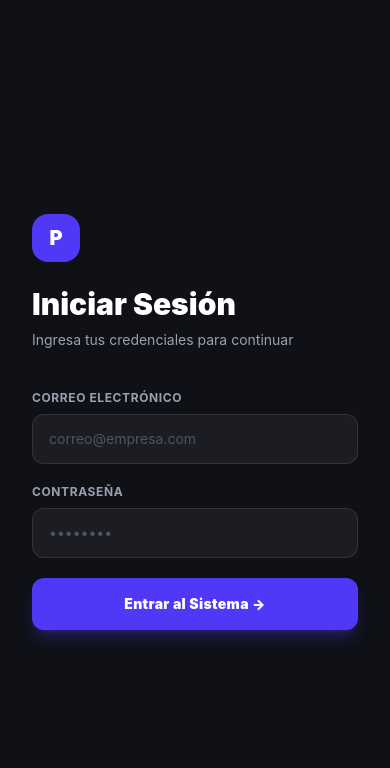
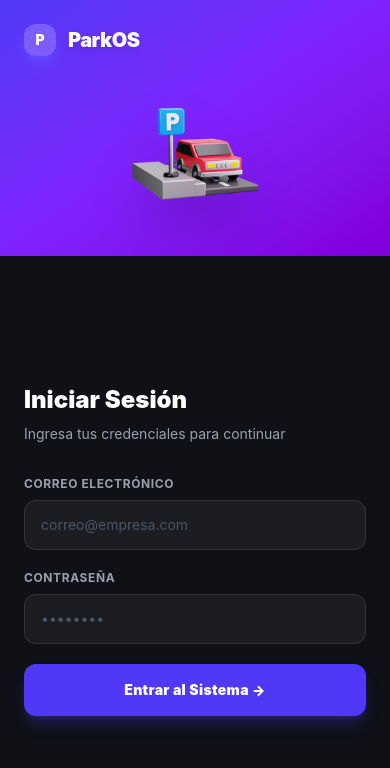
Before and after one commit to RaveenSoftware/ParkOS, a React (Vite) app in the folder frontend/: page /login in a window 390 px wide. Shown: the top 768 px of the page. Built offline with nearby package versions, Linux system fonts and the light colour scheme.

Commit message:
style: make login screen layout fully responsive for mobile devices

```diff
--- a/frontend/src/pages/Login.jsx
+++ b/frontend/src/pages/Login.jsx
@@ -35,26 +35,26 @@ export default function Login() {
   }
 
   return (
-    <div className="min-h-screen bg-[#0f1117] flex">
-      {/* Left panel - Static Illustration */}
-      <div className="hidden lg:flex flex-1 bg-gradient-to-br from-indigo-600 via-violet-600 to-purple-700 flex-col relative overflow-hidden">
+    <div className="min-h-screen bg-[#0f1117] flex flex-col lg:flex-row">
+      {/* Top/Left panel - Static Illustration */}
+      <div className="flex flex-col lg:flex-1 bg-gradient-to-br from-indigo-600 via-violet-600 to-purple-700 relative overflow-hidden shrink-0 min-h-[250px] lg:min-h-0 justify-center">
         {/* Logo overlay */}
-        <div className="absolute top-12 left-12 z-20 flex items-center gap-3">
-          <div className="w-10 h-10 rounded-2xl bg-white/20 flex items-center justify-center text-white font-black text-lg shadow-lg shadow-indigo-500/50">P</div>
-          <span className="text-white font-black text-2xl tracking-tight drop-shadow-md">ParkOS</span>
+        <div className="absolute top-6 left-6 lg:top-12 lg:left-12 z-20 flex items-center gap-3">
+          <div className="w-8 h-8 lg:w-10 lg:h-10 rounded-xl lg:rounded-2xl bg-white/20 flex items-center justify-center text-white font-black text-sm lg:text-lg shadow-lg shadow-indigo-500/50">P</div>
+          <span className="text-white font-black text-xl lg:text-2xl tracking-tight drop-shadow-md">ParkOS</span>
         </div>
 
         {/* 3D Illustration */}
-        <div className="flex-1 flex items-center justify-center p-12 mt-8">
+        <div className="flex-1 flex items-center justify-center p-6 lg:p-12 mt-12 lg:mt-8">
           <img
             src="/login-illustration.png"
             alt="ParkOS Illustration"
-            className="max-w-full max-h-[75%] object-contain drop-shadow-2xl hover:scale-105 transition-transform duration-700"
+            className="w-40 lg:w-auto max-w-full lg:max-h-[75%] object-contain drop-shadow-2xl hover:scale-105 transition-transform duration-700"
           />
         </div>
 
-        {/* Bottom Text */}
-        <div className="absolute bottom-16 left-12 right-12 text-center">
+        {/* Bottom Text - Desktop only */}
+        <div className="hidden lg:block absolute bottom-16 left-12 right-12 text-center">
           <h2 className="text-4xl font-black text-white mb-3 drop-shadow-lg tracking-tight">
             Gestión inteligente de parqueaderos
           </h2>
@@ -64,12 +64,11 @@ export default function Login() {
         </div>
       </div>
 
-      {/* Right panel - Form */}
-      <div className="flex-1 flex items-center justify-center p-8">
+      {/* Bottom/Right panel - Form */}
+      <div className="flex-1 flex items-center justify-center p-6 lg:p-8">
         <div className="w-full max-w-sm">
-          <div className="mb-10">
-            <div className="w-12 h-12 rounded-2xl bg-indigo-600 flex items-center justify-center text-white font-black text-xl mb-6 lg:hidden">P</div>
-            <h2 className="text-3xl font-black text-white mb-2">Iniciar Sesión</h2>
+          <div className="mb-8 lg:mb-10">
+            <h2 className="text-2xl lg:text-3xl font-black text-white mb-2">Iniciar Sesión</h2>
             <p className="text-gray-400 text-sm">Ingresa tus credenciales para continuar</p>
           </div>
 
```
